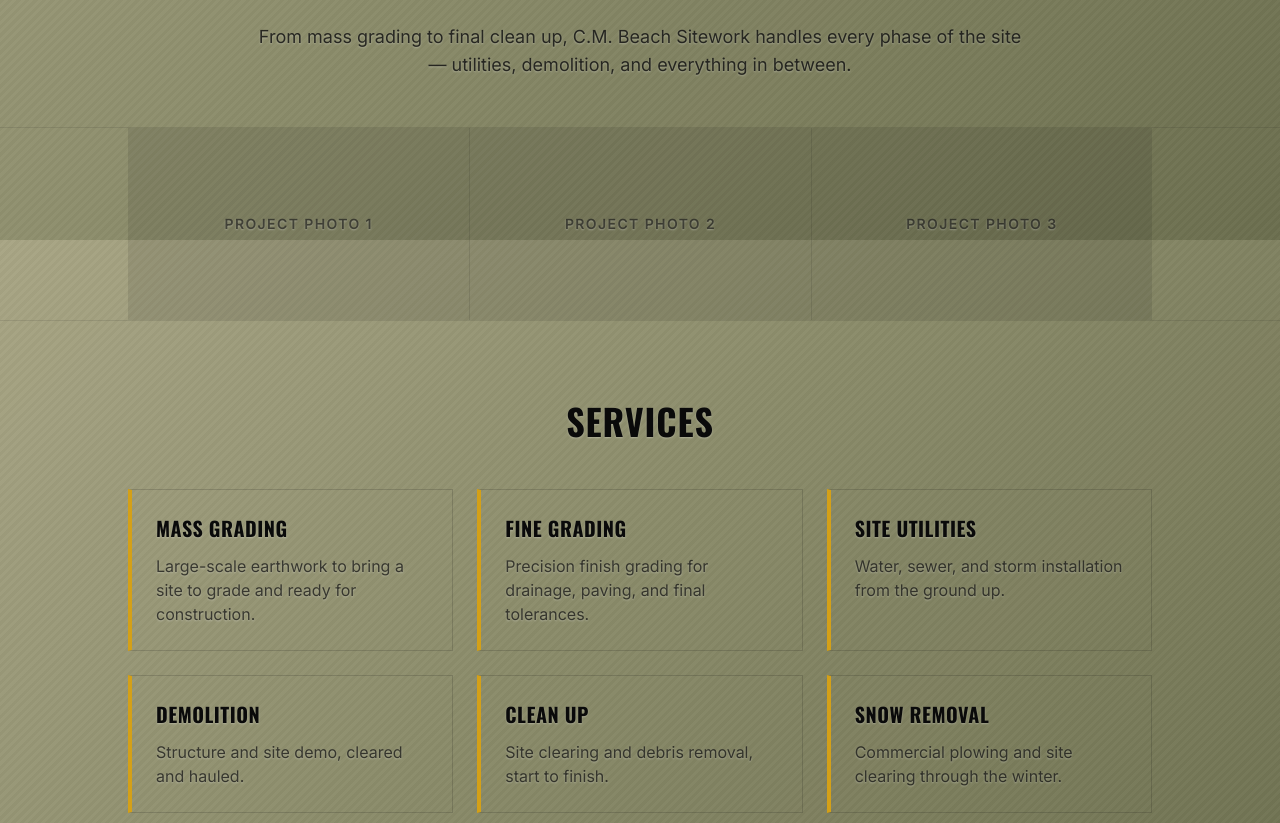
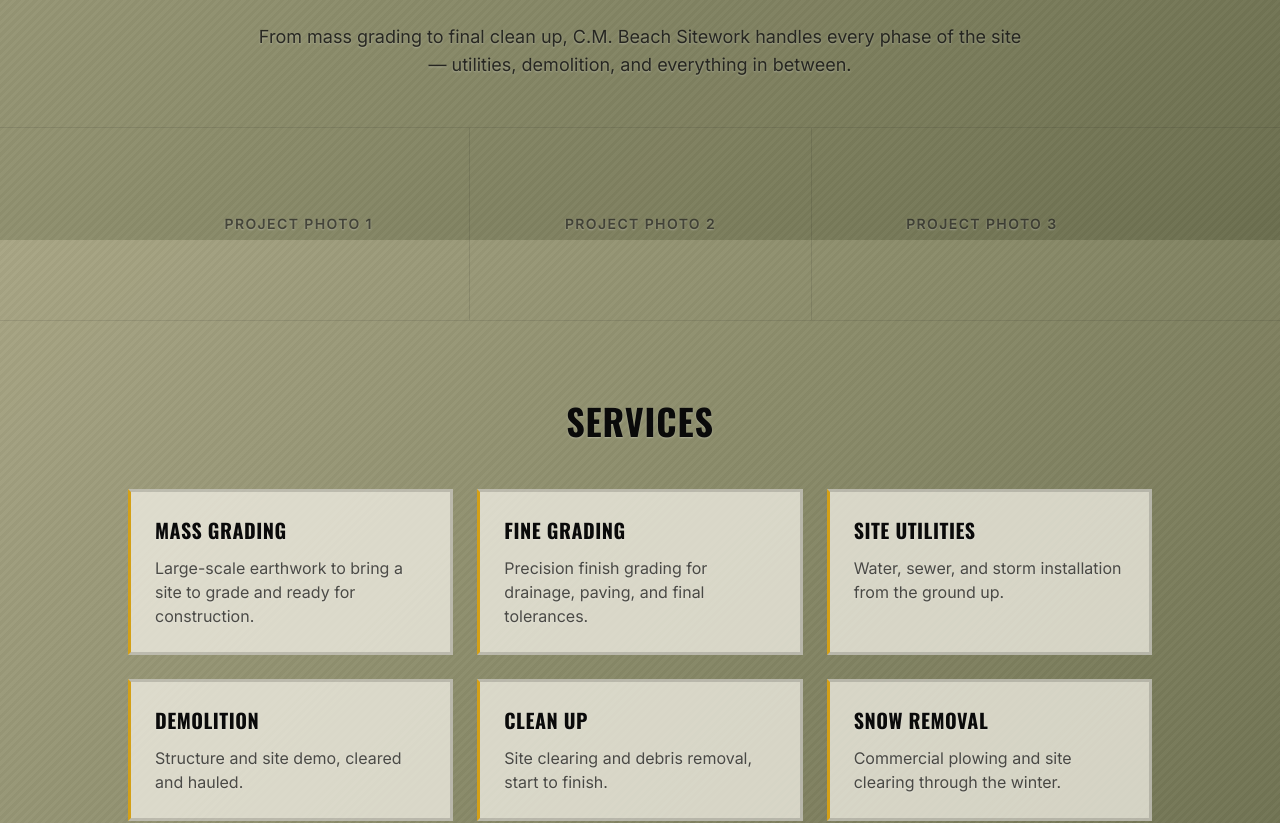
Before and after one commit to crkdev1989/cmbeachsite, a Next.js app: page / in a window 1280 px wide. Shown: the part 560-1383 px from the top of the page. Built offline with nearby package versions, Linux system fonts and the light colour scheme.

Commit message:
card recolor

```diff
--- a/app/page.tsx
+++ b/app/page.tsx
@@ -81,7 +81,7 @@
           {photos.map((label, i) => (
             <div
               key={label}
-              className={`flex aspect-video items-center justify-center border-foreground/10 bg-foreground/10 text-xs font-semibold uppercase tracking-widest text-foreground/60 sm:text-sm ${
+              className={`flex aspect-video items-center justify-center border-foreground/10 text-xs font-semibold uppercase tracking-widest text-foreground/60 sm:text-sm ${
                 i > 0 ? "border-t sm:border-t-0 sm:border-l" : ""
               }`}
             >
@@ -101,7 +101,7 @@
             {services.map((service) => (
               <div
                 key={service.title}
-                className="border border-foreground/15 border-l-4 border-l-gold p-6 transition-colors hover:border-foreground/30 hover:border-l-gold"
+                className="border-[3px] border-foreground/15 border-l-[3px] border-l-gold bg-[#F5F2E8]/75 p-6 transition-colors hover:border-foreground/30 hover:border-l-gold"
               >
                 <h3 className="font-heading text-xl font-bold uppercase tracking-wide">
                   {service.title}
```
